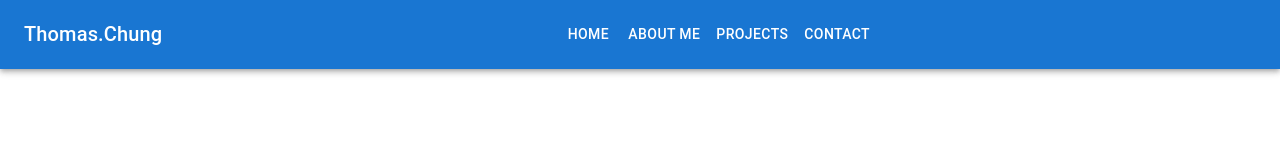
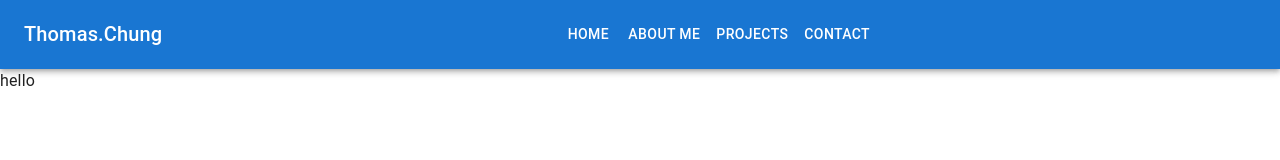
Before and after one commit to Thomas-Chung-1997/React-MUI-Website, a React (Create React App) app: page / in a window 1280 px wide. Shown: the top 160 px of the page. Built offline with nearby package versions, Linux system fonts and the light colour scheme; the HTML template or start-up script is replaced by a standard one.

Commit message:
undo test

```diff
--- a/src/App.js
+++ b/src/App.js
@@ -6,6 +6,7 @@ function App() {
   return (
     <div className="App">
       <NavBar />
+      <div>hello</div>
     </div>
   );
 }
```
Also changed, not shown: setup.txt.
